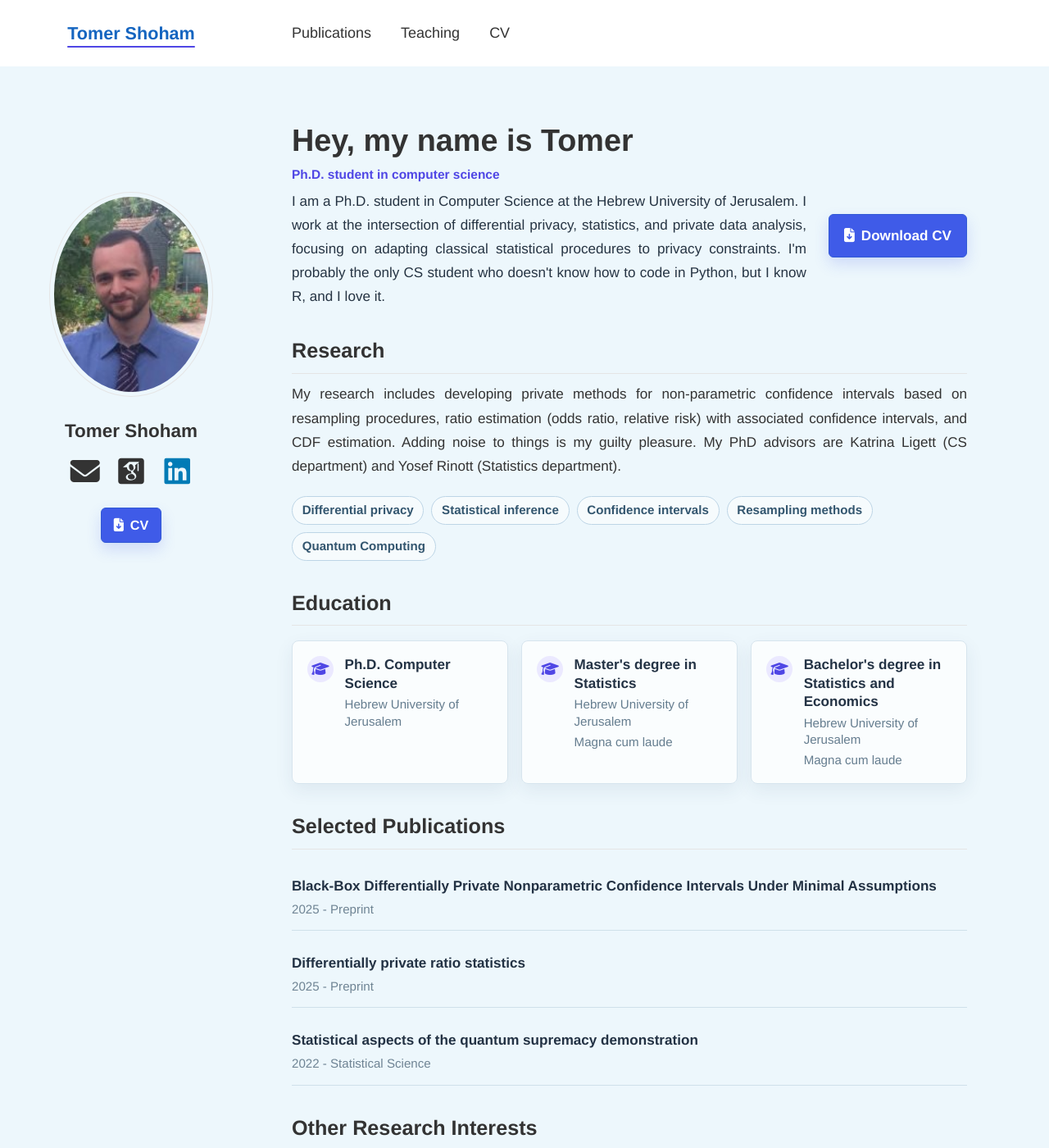
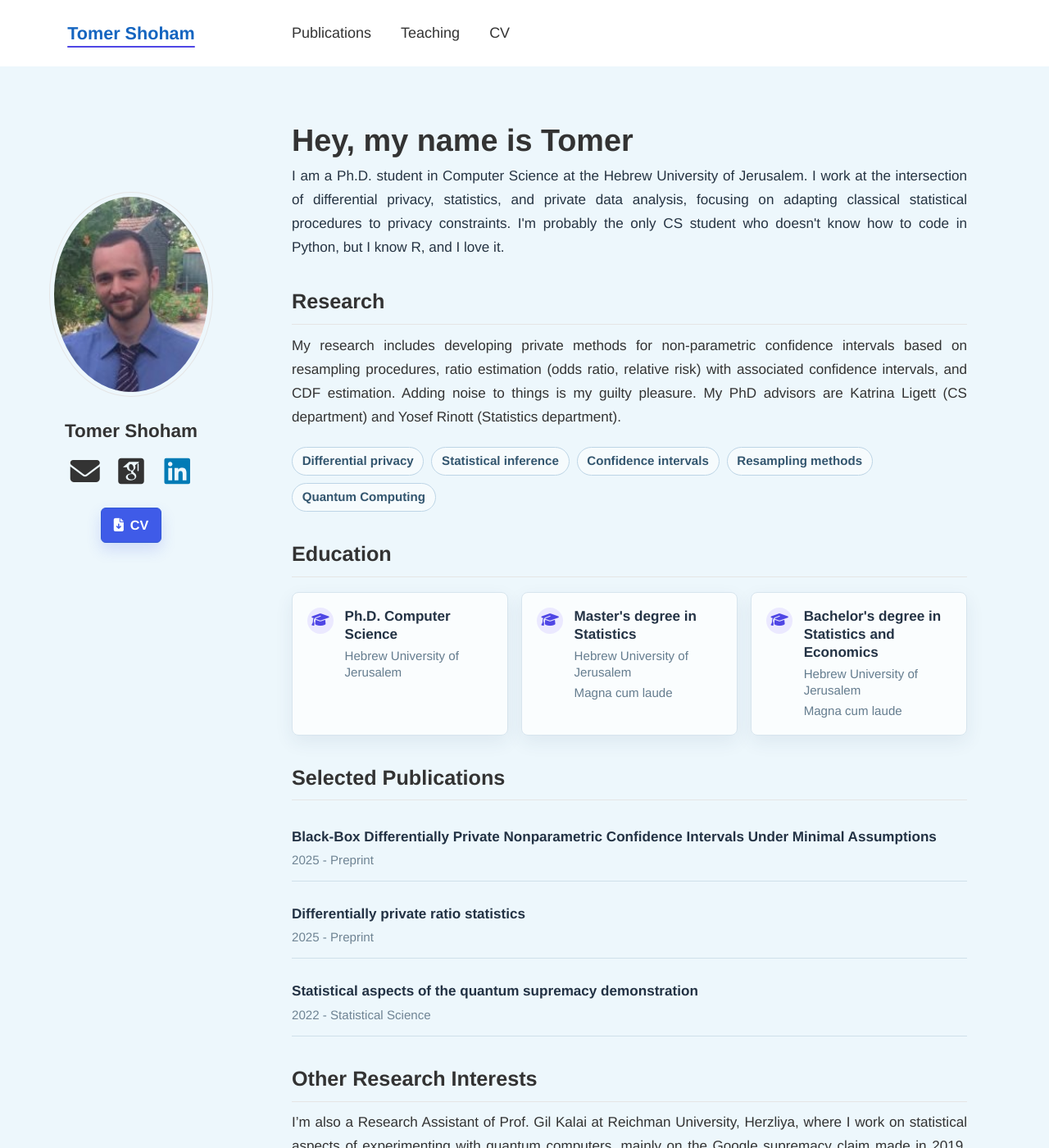
Before and after one commit to TomerShoham1/TomerShoham1.github.io, a Jekyll site: the page built from _pages/about.md, in a window 1280 px wide and 1400 px high. Shown: the whole window at 82% size. Built offline with Jekyll 4.4.1, drawn with Linux system fonts in a browser that asks for light colours; some web fonts are replaced; a script that is not in the unit is left out.

Commit message:
Better visuality

```diff
--- a/_pages/about.md
+++ b/_pages/about.md
@@ -7,13 +7,8 @@ author_profile: true
 
 <div class="research-summary">
   <div>
-    <p class="research-kicker">Ph.D. student in computer science</p>
     <p class="research-lead">I am a Ph.D. student in Computer Science at the Hebrew University of Jerusalem. I work at the intersection of differential privacy, statistics, and private data analysis, focusing on adapting classical statistical procedures to privacy constraints. I'm probably the only CS student who doesn't know how to code in Python, but I know R, and I love it.</p>
   </div>
-  <a class="cv-download" href="/files/Tomer_Shoham_CV.pdf" target="_blank" rel="noopener noreferrer">
-    <i class="fas fa-file-arrow-down" aria-hidden="true"></i>
-    Download CV
-  </a>
 </div>
 
 ## Research
--- a/assets/css/main.scss
+++ b/assets/css/main.scss
@@ -88,20 +88,7 @@ body {
 }
 
 .research-summary {
-  display: flex;
-  align-items: center;
-  justify-content: space-between;
-  gap: 1.5rem;
   margin: 0.5rem 0 1.5rem;
-}
-
-.research-kicker {
-  margin: 0 0 0.25rem !important;
-  color: #4f46e5;
-  font-size: 0.86rem !important;
-  font-weight: 700;
-  letter-spacing: 0;
-  text-align: left !important;
 }
 
 .research-lead {
@@ -112,7 +99,6 @@ body {
   text-align: justify !important;
 }
 
-.cv-download,
 .sidebar-cv-button {
   display: inline-flex;
   align-items: center;
@@ -128,19 +114,12 @@ body {
   box-shadow: 0 8px 18px rgba(63, 91, 232, 0.18);
 }
 
-.cv-download {
-  flex: 0 0 auto;
-  padding: 0.7rem 1rem;
-}
-
 .sidebar-cv-button {
   margin-top: 0.9rem;
   padding: 0.45rem 0.8rem;
   font-size: 0.9rem;
 }
 
-.cv-download:hover,
-.cv-download:focus,
 .sidebar-cv-button:hover,
 .sidebar-cv-button:focus {
   background: #2645c8;
@@ -288,14 +267,6 @@ a:focus {
 }
 
 @media (max-width: 900px) {
-  .research-summary {
-    display: block;
-  }
-
-  .cv-download {
-    margin-top: 1rem;
-  }
-
   .education-grid {
     grid-template-columns: 1fr;
   }
```
